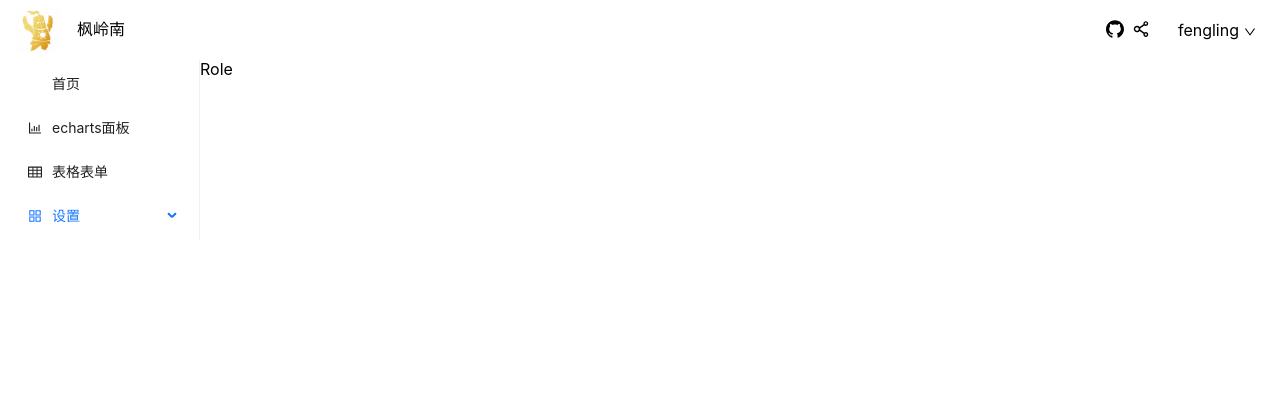
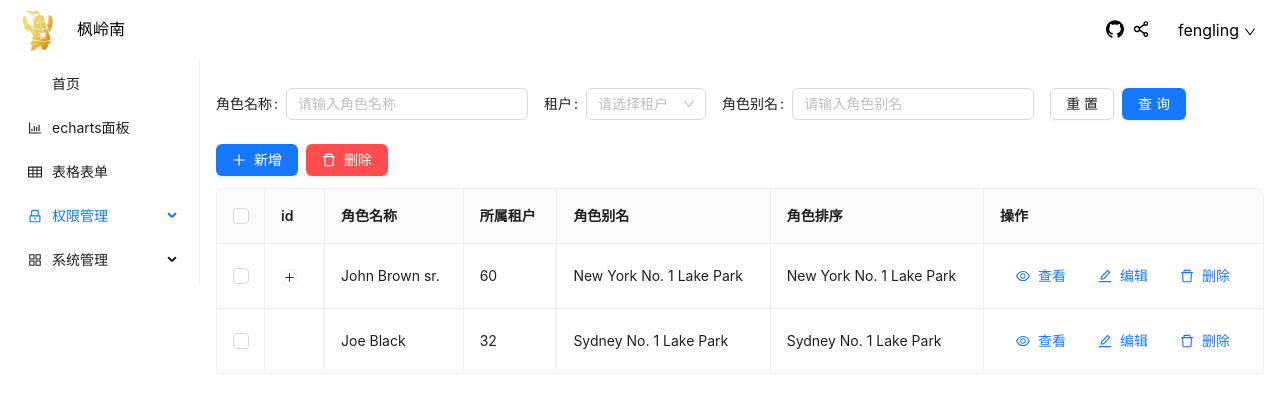
Before and after one commit to Stew0316/react-vite-mobx, a React (Vite) app: page /fengling/home/role in a window 1280 px wide. Shown: the top 412 px of the page. Built offline with nearby package versions, Linux system fonts and the light colour scheme.

Commit message:
修改菜单，添加角色管理静态

```diff
--- a/src/index.css
+++ b/src/index.css
@@ -19,3 +19,13 @@ button {
   align-items: center;
   justify-content: center;
 }
+.container {
+  padding: 16px;
+}
+.base-form {
+  padding: 12px 0;
+  margin-bottom: 12px;
+}
+.base-form .reset {
+  margin-right: 8px;
+}
--- a/src/layout/Header.jsx
+++ b/src/layout/Header.jsx
@@ -1,5 +1,5 @@
 import Style from '@/style/Header.module.scss'
-import { Dropdown } from 'antd'
+import { Dropdown, Tooltip  } from 'antd'
 import { DownOutlined, SmileOutlined, GithubOutlined, ShareAltOutlined } from '@ant-design/icons';
 import { useNavigate } from 'react-router';
 import { observer } from 'mobx-react'
@@ -36,11 +36,14 @@ function HeaderBar(props) {
         <span>{name}</span>
       </div>
       <div className='right'>
-
-        <a className='link' href="https://github.com/fenglingnan/react-vite-mobx">
-          <GithubOutlined className='svgs' />
-        </a>
-        <ShareAltOutlined onClick={e => nav('/others')} className='svgs' />
+        <Tooltip title='项目github地址'>
+          <a target='_blank' className='link' href="https://github.com/fenglingnan/react-vite-mobx">
+            <GithubOutlined className='svgs' />
+          </a>
+        </Tooltip>
+        <Tooltip title='一些小效果'>
+          <ShareAltOutlined onClick={e => nav('/others')} className='svgs' />
+        </Tooltip>
         <Dropdown
           menu={{
             items,
--- a/src/layout/Side.jsx
+++ b/src/layout/Side.jsx
@@ -1,7 +1,7 @@
 import Style from '@/style/Side.module.scss'
 import { Menu } from 'antd';
 import { useState } from 'react';
-import { BarChartOutlined, AppstoreOutlined, TableOutlined  } from '@ant-design/icons';
+import { BarChartOutlined, AppstoreOutlined, TableOutlined, LockOutlined } from '@ant-design/icons';
 import { ICON_CODE } from '@/common/IconFont'
 import { useLocation, useMatch, useNavigate  } from 'react-router';
 //这里的key取路径的最后一部分/home/index取index，/home/index/test取test，方便刷新取location重新赋值
@@ -22,20 +22,35 @@ const items = [
     icon: <TableOutlined />,
   },
   {
+    label: '权限管理',
+    key: '/home/permission',
+    icon: <LockOutlined />,
+    children: [
+      {
+        label: '角色',
+        key: '/home/role',
+      },
+    ]
+  },
+  {
     icon: <AppstoreOutlined />,
-    label: '设置',
+    label: '系统管理',
     children: [
       {
         label: '菜单',
         key: '/home/menuSet',
       },
       {
-        label: '角色',
-        key: '/home/role',
+        label: '用户',
+        key: '/home/users',
       },
       {
         label: '账号',
         key: '/home/account',
+      },
+      {
+        label: '字典',
+        key: '/home/dict',
       },
     ]
   }
--- a/src/router/index.jsx
+++ b/src/router/index.jsx
@@ -10,13 +10,15 @@ import Login from "@/views/auth/Login";
 import Home from "@/views/home/Home";
 import Index from '@/views/index/Index'
 import Clock from '@/views/others/Clock'
-import People from '@/views/user/People'
+import People from '@/views/person/People'
 import Tree from "@/views/others/Tree"
 import EchartsMask from "@/views/echarts/EchartsMask";
 import Business from "@/views/business/Business"
-import MenuSet from "@/views/permission/MenuSet"
+import MenuSet from "@/views/system/MenuSet"
 import Role from "@/views/permission/Role"
-import Account from "@/views/permission/Account"
+import Account from "@/views/system/Account"
+import Dict from "@/views/system/Dict";
+import Users from '@/views/system/Users'
 // const route = [
 //   {
 //     path: "/",
@@ -35,6 +37,8 @@ const route = createRoutesFromElements(
       <Route path="menuSet" element={<MenuSet />}></Route>
       <Route path="role" element={<Role />}></Route>
       <Route path="account" element={<Account />}></Route>
+      <Route path="dict" element={<Dict />}></Route>
+      <Route path="users" element={<Users />}></Route>
     </Route>
     <Route path="others" lazy={() => import("../views/others/Others")}>
       <Route index element={<Clock />}></Route>
--- a/src/views/business/Business.jsx
+++ b/src/views/business/Business.jsx
@@ -74,35 +74,33 @@ function Business() {
 
   ]
   return (
-    <>
+    <div className='container'>
       <Form
         layout='inline'
-
+        className='base-form'
         onFinish={onFinish}
       >
         <Form.Item
           label="名称"
-          rules={[{ required: true, message: '请输入名称'}]}
           name='name'
         >
           <Input placeholder="请输入名称" />
         </Form.Item>
         <Form.Item
           label="日期"
-          rules={[{ required: true, message: '请选择时间',}]}
           name='time'
         >
           <RangePicker />
         </Form.Item>
         <Form.Item >
-          <Button>重置</Button>
-          <Button htmlType="submit" type="primary">查询</Button>
+          <Button className='reset'>重置</Button>
+          <Button htmlType="submit" type="primary" className='submit'>查询</Button>
         </Form.Item>
       </Form>
 
-      <div>
-        <Button>导出excel</Button>
-        <Button>导入excel</Button>
+      <div style={{marginBottom: '12px'}}>
+        <Button style={{marginRight: '8px'}}>导出excel</Button>
+        <Button type="primary">导入excel</Button>
       </div>
       <Table columns={columns} dataSource={data} />
       <Modal title="Basic Modal" open={opend} onOk={() => setOpend(false)} onCancel={() => setOpend(false)}>
@@ -110,7 +108,7 @@ function Business() {
         <p>Some contents...</p>
         <p>Some contents...</p>
       </Modal>
-    </>
+    </div>
   )
 }
 
--- a/src/views/others/Open.jsx
+++ b/src/views/others/Open.jsx
@@ -22,7 +22,7 @@ function Open(props) {
         <div className="disc l3">
           <div>Profile</div>
         </div>
-        <div className="disc l4" onClick={() => navi(-1)}>
+        <div className="disc l4" onClick={() => navi('/home')}>
           <div>返回</div>
         </div>
         <div className="disc l5 toggle" ref={togRef} onClick={menuClick}>菜单</div>
--- a/src/views/permission/Role.jsx
+++ b/src/views/permission/Role.jsx
@@ -1,8 +1,185 @@
+import { Button, DatePicker, Form, Input, Space, Table, Tag, Switch, Popconfirm, Modal, Select  } from 'antd';
+import {
+  DeleteOutlined,
+  PlusOutlined,
+  EditOutlined,
+  EyeOutlined
+} from '@ant-design/icons';
+import { useState } from 'react';
 const Role = () => {
+  const [tenantList, setTenantList] = useState([{ value: 'sample', label: <span>sample</span> }]);
+  const [checkStrictly, setCheckStrictly] = useState(false);
+  const rowSelection = {
+    onChange: (selectedRowKeys, selectedRows) => {
+      console.log(`selectedRowKeys: ${selectedRowKeys}`, 'selectedRows: ', selectedRows);
+    },
+    onSelect: (record, selected, selectedRows) => {
+      console.log(record, selected, selectedRows);
+    },
+    onSelectAll: (selected, selectedRows, changeRows) => {
+      console.log(selected, selectedRows, changeRows);
+    },
+  };
+  const columns = [
+    {
+      title: 'id',
+      dataIndex: 'id',
+      key: 'id',
+      width: 60
+    },
+    {
+      title: '角色名称',
+      dataIndex: 'name',
+      key: 'name',
+    },
+    {
+      title: '所属租户',
+      dataIndex: 'age',
+      key: 'age',
+    },
+    {
+      title: '角色别名',
+      dataIndex: 'address',
+      key: 'address',
+    },
+    {
+      title: '角色排序',
+      dataIndex: 'address',
+      key: 'address',
+    },
+    {
+      title: '操作',
+      dataIndex: 'address',
+      key: 'address',
+      width: 280,
+      render: (address) => (
+        <>
+          <Button icon={<EyeOutlined />} type="link">查看</Button>
+          <Button icon={<EditOutlined />} type="link">编辑</Button>
+          <Button icon={<DeleteOutlined />} type="link">删除</Button>
+        </>
+      ),
+    },
+  ];
+  const data = [
+    {
+      key: 1,
+      name: 'John Brown sr.',
+      age: 60,
+      address: 'New York No. 1 Lake Park',
+      children: [
+        {
+          key: 11,
+          name: 'John Brown',
+          age: 42,
+          address: 'New York No. 2 Lake Park',
+        },
+        {
+          key: 12,
+          name: 'John Brown jr.',
+          age: 30,
+          address: 'New York No. 3 Lake Park',
+          children: [
+            {
+              key: 121,
+              name: 'Jimmy Brown',
+              age: 16,
+              address: 'New York No. 3 Lake Park',
+            },
+          ],
+        },
+        {
+          key: 13,
+          name: 'Jim Green sr.',
+          age: 72,
+          address: 'London No. 1 Lake Park',
+          children: [
+            {
+              key: 131,
+              name: 'Jim Green',
+              age: 42,
+              address: 'London No. 2 Lake Park',
+              children: [
+                {
+                  key: 1311,
+                  name: 'Jim Green jr.',
+                  age: 25,
+                  address: 'London No. 3 Lake Park',
+                },
+                {
+                  key: 1312,
+                  name: 'Jimmy Green sr.',
+                  age: 18,
+                  address: 'London No. 4 Lake Park',
+                },
+              ],
+            },
+          ],
+        },
+      ],
+    },
+    {
+      key: 2,
+      name: 'Joe Black',
+      age: 32,
+      address: 'Sydney No. 1 Lake Park',
+    },
+  ];
+  function onFinish(e) {
+    console.log('onFinish', e)
+  }
   return (
-    <>
-      Role
-    </>
+    <div className="container">
+      <Form
+        layout='inline'
+        className='base-form'
+        onFinish={onFinish}
+      >
+        <Form.Item
+          label="角色名称"
+          name='name'
+        >
+          <Input placeholder="请输入角色名称" />
+        </Form.Item>
+        <Form.Item
+          label="租户"
+          name='tenant'
+        >
+          <Select
+            placeholder="请选择租户"
+            allowClear
+            style={{ width: 120 }}
+            options={tenantList}
+          />
+        </Form.Item>
+        <Form.Item
+          label="角色别名"
+          name='name1'
+        >
+          <Input placeholder="请输入角色别名" />
+        </Form.Item>
+        <Form.Item >
+          <Button className='reset'>重置</Button>
+          <Button htmlType="submit" type="primary" className='submit'>查询</Button>
+        </Form.Item>
+      </Form>
+      <div style={{marginBottom: '12px'}}>
+        <Button icon={<PlusOutlined />} style={{marginRight: '8px'}} type="primary">新增</Button>
+        <Button icon={<DeleteOutlined />}  type="primary" danger>删除</Button>
+      </div>
+      <div>
+        <Table
+          bordered={true}
+          columns={columns}
+          rowSelection={{
+            ...rowSelection,
+            checkStrictly,
+          }}
+          pagination={false}
+          dataSource={data}
+        />
+      </div>
+    </div>
   )
 }
 
--- /dev/null
+++ b/src/views/system/Dict.jsx
@@ -0,0 +1,9 @@
+const Dict = () => {
+  return (
+    <>
+      字典
+    </>
+  )
+}
+
+export default Dict
--- a/src/views/permission/MenuSet.jsx
+++ b/src/views/system/MenuSet.jsx
@@ -1,7 +1,7 @@
 const MenuSet = () => {
   return (
     <>
-      Menuset
+      菜单
     </>
   )
 }
--- /dev/null
+++ b/src/views/system/Users.jsx
@@ -0,0 +1,9 @@
+const Users = () => {
+  return (
+    <>
+      用户
+    </>
+  )
+}
+
+export default Users
```
Also changed, not shown: src/views/person/People.jsx (renamed from src/views/user/People.jsx), src/views/system/Account.jsx (renamed from src/views/permission/Account.jsx), 1 other file (tests, documents, lock files or other folders).
